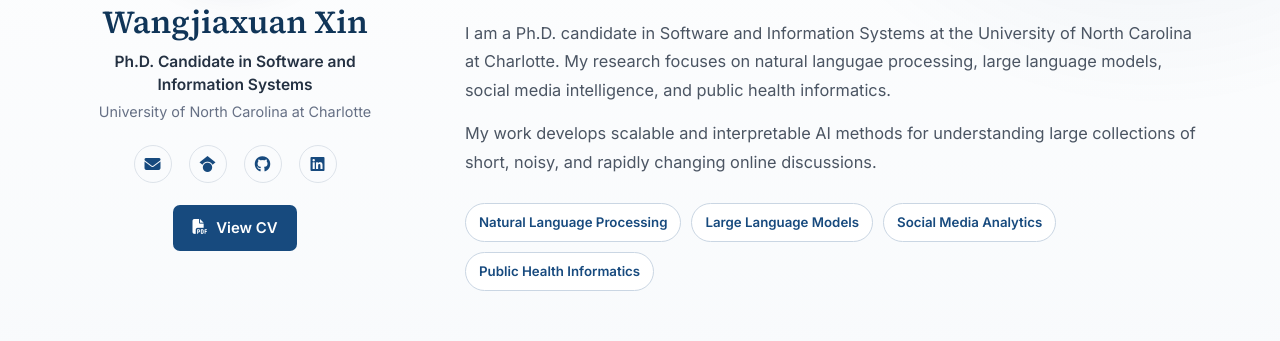
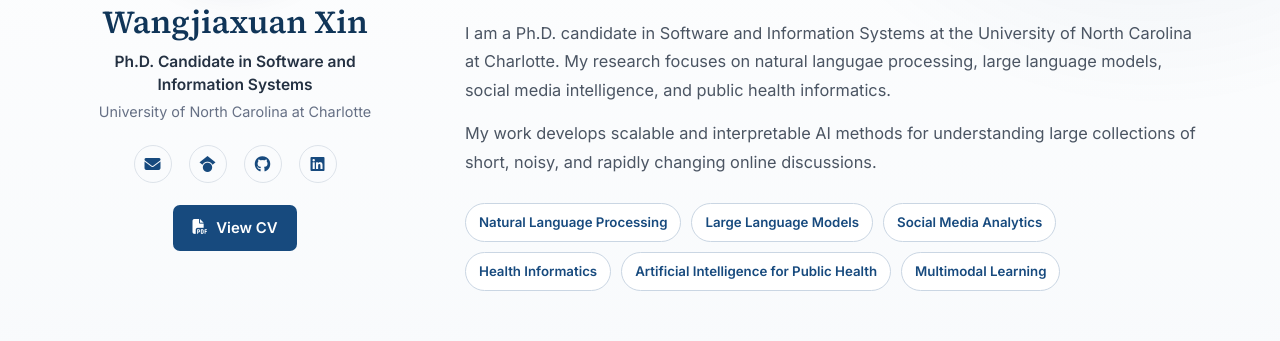
Before and after one commit to xwjx99/xwjx99.github.io, a plain HTML site: page index.html in a window 1280 px wide. Shown: the part 459-800 px from the top of the page. Drawn offline with Linux system fonts and the light colour scheme.

Commit message:
Update index.html

```diff
--- a/index.html
+++ b/index.html
@@ -151,7 +151,9 @@
             <span>Natural Language Processing</span>
             <span>Large Language Models</span>
             <span>Social Media Analytics</span>
-            <span>Public Health Informatics</span>
+            <span>Health Informatics</span>
+            <span>Artificial Intelligence for Public Health</span>
+            <span>Multimodal Learning</span>
             <!-- <span>Responsible AI</span> -->
           </div>
 
```
